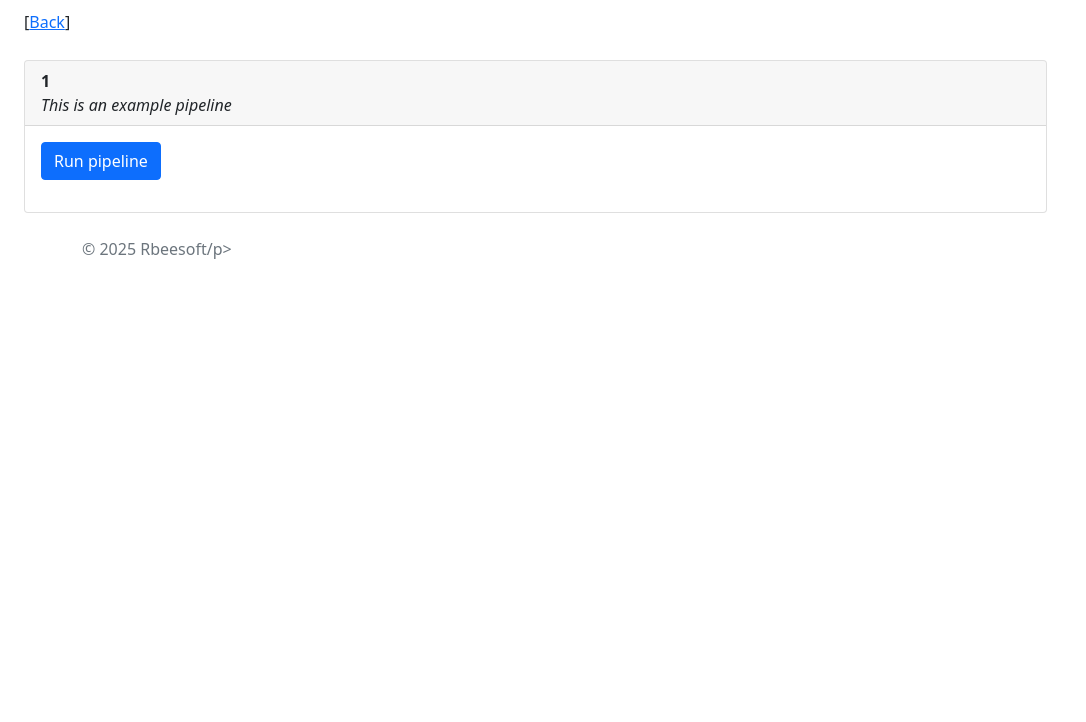
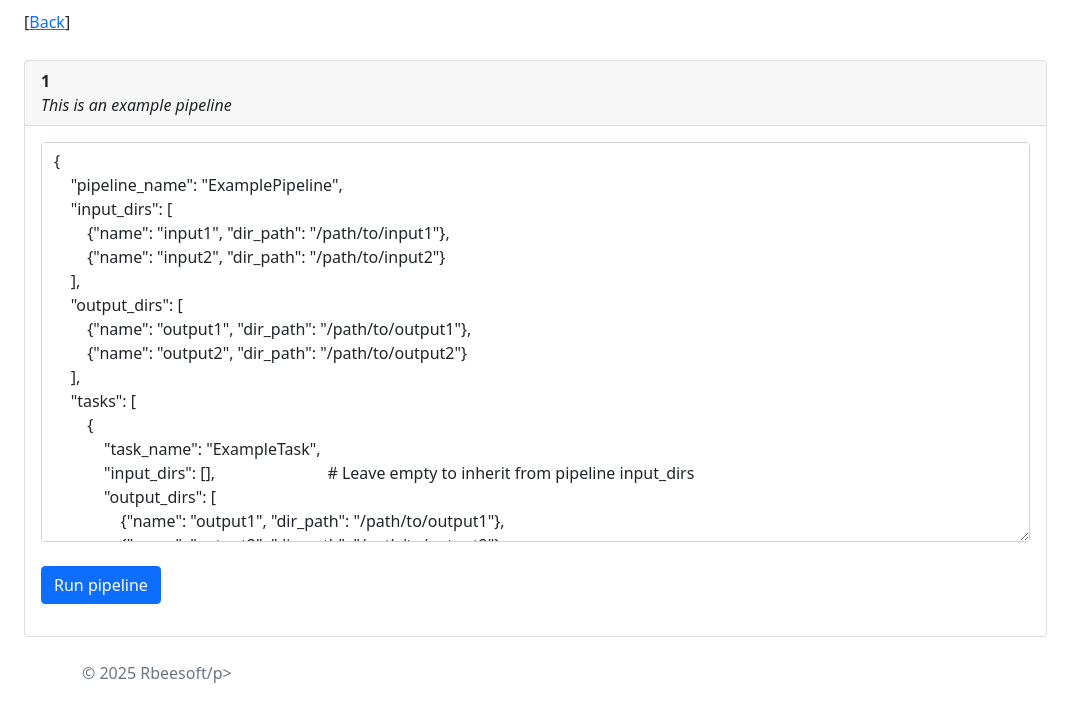
Before and after one commit to rbrecheisen/DjangoTemplate, a Django app: page /pipelines/1 in a window 1280 px wide. Shown: the part 58-780 px from the top of the page, without its empty margins (0-1086 px from the left). Run offline with Django 5.2, Linux system fonts and the light colour scheme; the visitor is signed in with stand-in values (Sample User, id 1); some libraries are stand-ins or nearby versions.

Commit message:
Working on pipeline config specification

```diff
--- a/mydjangoapp/src/mydjangoapp/backend/app/templates/pipeline.html
+++ b/mydjangoapp/src/mydjangoapp/backend/app/templates/pipeline.html
@@ -17,6 +17,46 @@
                 <div class="card-body">
                     <form action="/pipelines/{{ pipeline_name }}/run" method="post" enctype="multipart/form-data" id="my-form">
                         {% csrf_token %}
+                        <textarea style="height: 400px;" class="form-control" rows="5" placeholder="Enter your text here...">
+{
+    "pipeline_name": "ExamplePipeline",
+    "input_dirs": [
+        {"name": "input1", "dir_path": "/path/to/input1"},
+        {"name": "input2", "dir_path": "/path/to/input2"}
+    ],
+    "output_dirs": [
+        {"name": "output1", "dir_path": "/path/to/output1"},
+        {"name": "output2", "dir_path": "/path/to/output2"}
+    ],
+    "tasks": [
+        {
+            "task_name": "ExampleTask",
+            "input_dirs": [],                           # Leave empty to inherit from pipeline input_dirs
+            "output_dirs": [
+                {"name": "output1", "dir_path": "/path/to/output1"},
+                {"name": "output2", "dir_path": "/path/to/output2"}
+            ],
+            "params": [
+                {"name": "nr_iters", "type": "int", "value": "5"},
+                {"name": "delay", "type": "int", "value": "1"}
+            ]
+        },
+        {
+            "task_name": "ExampleTask",
+            "input_dirs": [
+                {"name": "input1", "dir_path": "/path/to/output1"},     # Points to output previous task
+                {"name": "input2", "dir_path": "/path/to/output2"}      # Points to output previous task
+            ],
+            "output_dirs": [],                          # Leave empty to inherit from pipeline output_dirs
+            "params": [
+                {"name": "nr_iters", "type": "int", "value": "5"},
+                {"name": "delay", "type": "int", "value": "1"}
+            ]
+        },
+    ]
+}
+                        </textarea>
+                        <br>
                         <button type="submit" class="btn btn-primary">Run pipeline</button>
                     </form>
                 </div>
```
